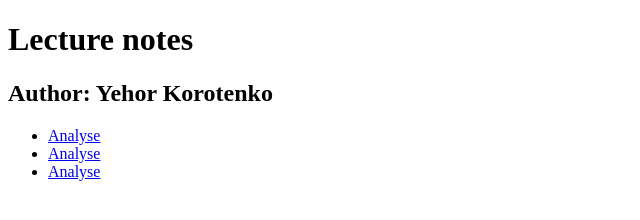
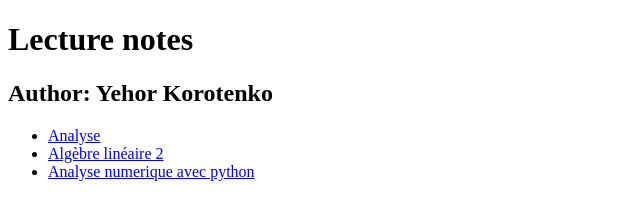
Before and after one commit to DobbiKov/semester4-lecture-notes, a plain HTML site: page index.html in a window 1280 px wide. Shown: the whole page, without its empty margins (0-640 px from the left). Drawn offline with Linux system fonts and the light colour scheme.

Commit message:
Update index.html

```diff
--- a/index.html
+++ b/index.html
@@ -10,8 +10,8 @@
     <h2>Author: Yehor Korotenko</h2>
     <ul>
         <li><a href="https://dobbikov.github.io/semester4-lecture-notes/analyse.pdf">Analyse</a></li>
-        <li><a href="https://dobbikov.github.io/semester4-lecture-notes/linalg.pdf">Analyse</a></li>
-        <li><a href="https://dobbikov.github.io/semester4-lecture-notes/anal-avec-python.pdf">Analyse</a></li>
+        <li><a href="https://dobbikov.github.io/semester4-lecture-notes/linalg.pdf">Algèbre linéaire 2</a></li>
+        <li><a href="https://dobbikov.github.io/semester4-lecture-notes/anal-avec-python.pdf">Analyse numerique avec python</a></li>
     </ul>
 </body>
 </html>
```
